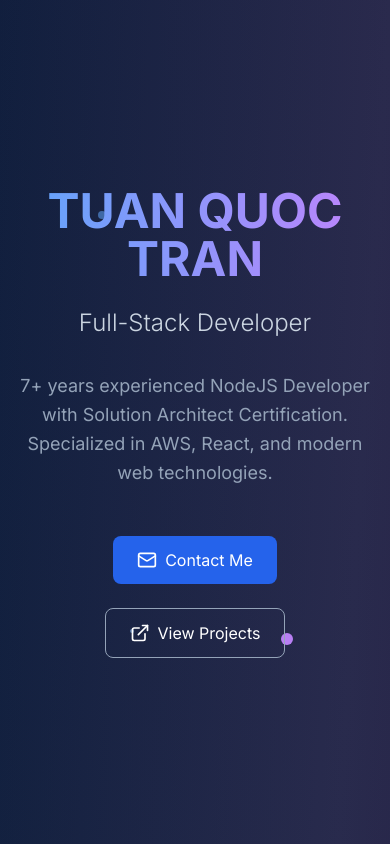
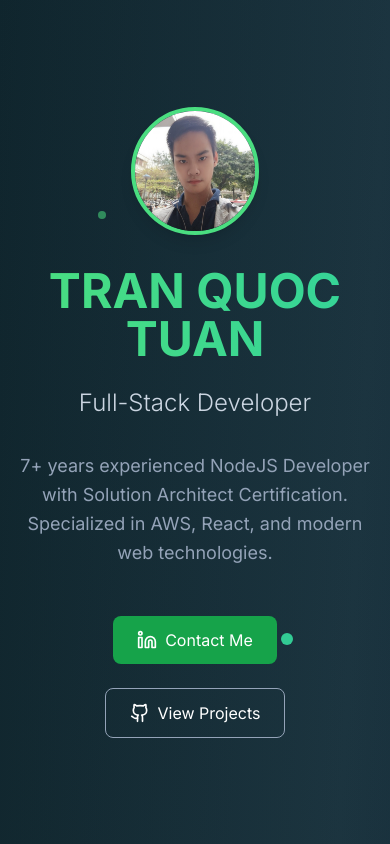
Before and after one commit to tuantran1295/Tuan-Tran-portfolio, a React (Vite) app: page / in a window 390 px wide. Shown: the top 844 px of the page. Built offline with nearby package versions, Linux system fonts and the light colour scheme.

Commit message:
Refactor: Update landing page details
- Changed name to Tran Quoc Tuan.
- Added avatar to landing page.
- Updated contact and project links.
- Changed theme color to green.

```diff
--- a/index.html
+++ b/index.html
@@ -4,11 +4,11 @@
   <head>
     <meta charset="UTF-8" />
     <meta name="viewport" content="width=device-width, initial-scale=1.0" />
-    <title>Tuan Quoc Tran - Full-Stack Developer Portfolio</title>
-    <meta name="description" content="Portfolio of Tuan Quoc Tran - 7+ years experienced Full-Stack Developer specializing in NodeJS, React, AWS, and modern web technologies" />
-    <meta name="author" content="Tuan Quoc Tran" />
+    <title>Tran Quoc Tuan - Full-Stack Developer Portfolio</title>
+    <meta name="description" content="Portfolio of Tran Quoc Tuan - 7+ years experienced Full-Stack Developer specializing in NodeJS, React, AWS, and modern web technologies" />
+    <meta name="author" content="Tran Quoc Tuan" />
 
-    <meta property="og:title" content="Tuan Quoc Tran - Full-Stack Developer Portfolio" />
+    <meta property="og:title" content="Tran Quoc Tuan - Full-Stack Developer Portfolio" />
     <meta property="og:description" content="7+ years experienced NodeJS Developer with Solution Architect Certification. Specialized in AWS, React, and modern web technologies." />
     <meta property="og:type" content="website" />
     <meta property="og:image" content="https://lovable.dev/opengraph-image-p98pqg.png" />
--- a/src/pages/Index.tsx
+++ b/src/pages/Index.tsx
@@ -85,10 +85,19 @@ const Index = () => {
     <div className="min-h-screen bg-gradient-to-br from-slate-900 via-slate-800 to-slate-900 text-white overflow-x-hidden">
       {/* Hero Section */}
       <section className="min-h-screen flex items-center justify-center relative">
-        <div className="absolute inset-0 bg-gradient-to-r from-blue-600/10 to-purple-600/10"></div>
+        <div className="absolute inset-0 bg-gradient-to-r from-green-600/10 to-emerald-600/10"></div>
         <div className={`text-center z-10 px-4 transition-all duration-1000 ${isLoaded ? 'opacity-100 translate-y-0' : 'opacity-0 translate-y-10'}`}>
-          <h1 className="text-5xl md:text-7xl font-bold mb-6 bg-gradient-to-r from-blue-400 to-purple-400 bg-clip-text text-transparent">
-            TUAN QUOC TRAN
+          {/* Avatar */}
+          <div className="mb-8">
+            <img
+              src="/lovable-uploads/fb03a7b4-63d4-4bca-9657-3ef46cb7836e.png"
+              alt="Tran Quoc Tuan"
+              className="w-32 h-32 md:w-40 md:h-40 rounded-full mx-auto object-cover border-4 border-green-400 shadow-lg hover:scale-105 transition-transform duration-300"
+            />
+          </div>
+
+          <h1 className="text-5xl md:text-7xl font-bold mb-6 bg-gradient-to-r from-green-400 to-emerald-400 bg-clip-text text-transparent">
+            TRAN QUOC TUAN
           </h1>
           <h2 className="text-2xl md:text-3xl text-slate-300 mb-8 font-light">
             Full-Stack Developer
@@ -98,12 +107,12 @@ const Index = () => {
             Specialized in AWS, React, and modern web technologies.
           </p>
           <div className="flex flex-wrap justify-center gap-6">
-            <a href="mailto:tuantran1245@gmail.com" className="flex items-center gap-2 bg-blue-600 hover:bg-blue-500 px-6 py-3 rounded-lg transition-all duration-300 hover:scale-105">
-              <Mail size={20} />
+            <a href="https://www.linkedin.com/in/tran-quoc-tuan-b338261b3/" target="_blank" rel="noopener noreferrer" className="flex items-center gap-2 bg-green-600 hover:bg-green-500 px-6 py-3 rounded-lg transition-all duration-300 hover:scale-105">
+              <Linkedin size={20} />
               Contact Me
             </a>
-            <a href="#projects" className="flex items-center gap-2 border border-slate-400 hover:border-white px-6 py-3 rounded-lg transition-all duration-300 hover:scale-105">
-              <ExternalLink size={20} />
+            <a href="https://github.com/tuantran1295" target="_blank" rel="noopener noreferrer" className="flex items-center gap-2 border border-slate-400 hover:border-white px-6 py-3 rounded-lg transition-all duration-300 hover:scale-105">
+              <Github size={20} />
               View Projects
             </a>
           </div>
@@ -111,25 +120,25 @@ const Index = () => {
 
         {/* Animated Background Elements */}
         <div className="absolute inset-0 overflow-hidden pointer-events-none">
-          <div className="absolute top-1/4 left-1/4 w-2 h-2 bg-blue-400 rounded-full animate-pulse"></div>
-          <div className="absolute top-3/4 right-1/4 w-3 h-3 bg-purple-400 rounded-full animate-pulse animation-delay-1000"></div>
-          <div className="absolute bottom-1/4 left-1/3 w-1 h-1 bg-blue-300 rounded-full animate-pulse animation-delay-2000"></div>
+          <div className="absolute top-1/4 left-1/4 w-2 h-2 bg-green-400 rounded-full animate-pulse"></div>
+          <div className="absolute top-3/4 right-1/4 w-3 h-3 bg-emerald-400 rounded-full animate-pulse animation-delay-1000"></div>
+          <div className="absolute bottom-1/4 left-1/3 w-1 h-1 bg-green-300 rounded-full animate-pulse animation-delay-2000"></div>
         </div>
       </section>
 
       {/* Skills Section */}
       <section className="py-20 px-4">
         <div className="max-w-6xl mx-auto">
-          <h2 className="text-4xl font-bold text-center mb-16 bg-gradient-to-r from-blue-400 to-purple-400 bg-clip-text text-transparent">
+          <h2 className="text-4xl font-bold text-center mb-16 bg-gradient-to-r from-green-400 to-emerald-400 bg-clip-text text-transparent">
             Technical Skills
           </h2>
           <div className="grid md:grid-cols-2 lg:grid-cols-4 gap-8">
             {skills.map((skillGroup, index) => {
               const IconComponent = skillGroup.icon;
               return (
-                <div key={skillGroup.category} className={`bg-slate-800/50 backdrop-blur-sm rounded-xl p-6 border border-slate-700 hover:border-blue-500/50 transition-all duration-500 hover:scale-105 ${isLoaded ? 'opacity-100 translate-y-0' : 'opacity-0 translate-y-10'}`} style={{ animationDelay: `${index * 200}ms` }}>
+                <div key={skillGroup.category} className={`bg-slate-800/50 backdrop-blur-sm rounded-xl p-6 border border-slate-700 hover:border-green-500/50 transition-all duration-500 hover:scale-105 ${isLoaded ? 'opacity-100 translate-y-0' : 'opacity-0 translate-y-10'}`} style={{ animationDelay: `${index * 200}ms` }}>
                   <div className="flex items-center gap-3 mb-4">
-                    <IconComponent className="text-blue-400" size={24} />
+                    <IconComponent className="text-green-400" size={24} />
                     <h3 className="text-xl font-semibold">{skillGroup.category}</h3>
                   </div>
                   <div className="space-y-2">
@@ -149,14 +158,14 @@ const Index = () => {
       {/* Projects Section */}
       <section id="projects" className="py-20 px-4 bg-slate-800/30">
         <div className="max-w-6xl mx-auto">
-          <h2 className="text-4xl font-bold text-center mb-16 bg-gradient-to-r from-blue-400 to-purple-400 bg-clip-text text-transparent">
+          <h2 className="text-4xl font-bold text-center mb-16 bg-gradient-to-r from-green-400 to-emerald-400 bg-clip-text text-transparent">
             Featured Projects
           </h2>
           <div className="grid md:grid-cols-2 gap-8">
             {projects.map((project, index) => (
-              <div key={project.title} className={`bg-slate-800/50 backdrop-blur-sm rounded-xl p-6 border border-slate-700 hover:border-blue-500/50 transition-all duration-500 hover:scale-102 hover:-translate-y-2 ${isLoaded ? 'opacity-100 translate-y-0' : 'opacity-0 translate-y-10'}`} style={{ animationDelay: `${index * 300}ms` }}>
+              <div key={project.title} className={`bg-slate-800/50 backdrop-blur-sm rounded-xl p-6 border border-slate-700 hover:border-green-500/50 transition-all duration-500 hover:scale-102 hover:-translate-y-2 ${isLoaded ? 'opacity-100 translate-y-0' : 'opacity-0 translate-y-10'}`} style={{ animationDelay: `${index * 300}ms` }}>
                 <div className="flex justify-between items-start mb-4">
-                  <h3 className="text-xl font-semibold text-blue-400">{project.title}</h3>
+                  <h3 className="text-xl font-semibold text-green-400">{project.title}</h3>
                   <span className="text-sm text-slate-400 flex items-center gap-1">
                     <Calendar size={14} />
                     {project.period}
@@ -165,7 +174,7 @@ const Index = () => {
                 <p className="text-slate-300 mb-4 leading-relaxed">{project.description}</p>
                 <div className="flex flex-wrap gap-2 mb-4">
                   {project.tech.map((tech) => (
-                    <span key={tech} className="text-xs bg-blue-600/20 text-blue-300 px-2 py-1 rounded-full border border-blue-600/30">
+                    <span key={tech} className="text-xs bg-green-600/20 text-green-300 px-2 py-1 rounded-full border border-green-600/30">
                       {tech}
                     </span>
                   ))}
@@ -182,15 +191,15 @@ const Index = () => {
       {/* Experience Section */}
       <section className="py-20 px-4">
         <div className="max-w-4xl mx-auto">
-          <h2 className="text-4xl font-bold text-center mb-16 bg-gradient-to-r from-blue-400 to-purple-400 bg-clip-text text-transparent">
+          <h2 className="text-4xl font-bold text-center mb-16 bg-gradient-to-r from-green-400 to-emerald-400 bg-clip-text text-transparent">
             Work Experience
           </h2>
           <div className="space-y-8">
             {experiences.map((exp, index) => (
-              <div key={exp.company} className={`bg-slate-800/50 backdrop-blur-sm rounded-xl p-6 border border-slate-700 hover:border-blue-500/50 transition-all duration-500 ${isLoaded ? 'opacity-100 translate-x-0' : 'opacity-0 translate-x-10'}`} style={{ animationDelay: `${index * 200}ms` }}>
+              <div key={exp.company} className={`bg-slate-800/50 backdrop-blur-sm rounded-xl p-6 border border-slate-700 hover:border-green-500/50 transition-all duration-500 ${isLoaded ? 'opacity-100 translate-x-0' : 'opacity-0 translate-x-10'}`} style={{ animationDelay: `${index * 200}ms` }}>
                 <div className="flex flex-col md:flex-row md:justify-between md:items-center mb-4">
                   <div>
-                    <h3 className="text-xl font-semibold text-blue-400">{exp.company}</h3>
+                    <h3 className="text-xl font-semibold text-green-400">{exp.company}</h3>
                     <p className="text-slate-300">{exp.role}</p>
                   </div>
                   <span className="text-slate-400 flex items-center gap-1 mt-2 md:mt-0">
@@ -201,7 +210,7 @@ const Index = () => {
                 <ul className="space-y-2">
                   {exp.highlights.map((highlight, idx) => (
                     <li key={idx} className="text-slate-300 flex items-start gap-2">
-                      <span className="text-blue-400 mt-2 block w-1 h-1 bg-blue-400 rounded-full flex-shrink-0"></span>
+                      <span className="text-green-400 mt-2 block w-1 h-1 bg-green-400 rounded-full flex-shrink-0"></span>
                       {highlight}
                     </li>
                   ))}
@@ -215,27 +224,27 @@ const Index = () => {
       {/* Contact Section */}
       <section className="py-20 px-4 bg-slate-800/30">
         <div className="max-w-4xl mx-auto text-center">
-          <h2 className="text-4xl font-bold mb-16 bg-gradient-to-r from-blue-400 to-purple-400 bg-clip-text text-transparent">
+          <h2 className="text-4xl font-bold mb-16 bg-gradient-to-r from-green-400 to-emerald-400 bg-clip-text text-transparent">
             Get In Touch
           </h2>
           <div className="grid md:grid-cols-2 lg:grid-cols-4 gap-8">
-            <div className="bg-slate-800/50 backdrop-blur-sm rounded-xl p-6 border border-slate-700 hover:border-blue-500/50 transition-all duration-300 hover:scale-105">
-              <Mail className="text-blue-400 mx-auto mb-4" size={32} />
+            <div className="bg-slate-800/50 backdrop-blur-sm rounded-xl p-6 border border-slate-700 hover:border-green-500/50 transition-all duration-300 hover:scale-105">
+              <Mail className="text-green-400 mx-auto mb-4" size={32} />
               <h3 className="font-semibold mb-2">Email</h3>
               <p className="text-slate-300 text-sm break-all">tuantran1245@gmail.com</p>
             </div>
-            <div className="bg-slate-800/50 backdrop-blur-sm rounded-xl p-6 border border-slate-700 hover:border-blue-500/50 transition-all duration-300 hover:scale-105">
-              <MapPin className="text-blue-400 mx-auto mb-4" size={32} />
+            <div className="bg-slate-800/50 backdrop-blur-sm rounded-xl p-6 border border-slate-700 hover:border-green-500/50 transition-all duration-300 hover:scale-105">
+              <MapPin className="text-green-400 mx-auto mb-4" size={32} />
               <h3 className="font-semibold mb-2">Location</h3>
               <p className="text-slate-300 text-sm">Vietnam</p>
             </div>
-            <div className="bg-slate-800/50 backdrop-blur-sm rounded-xl p-6 border border-slate-700 hover:border-blue-500/50 transition-all duration-300 hover:scale-105">
-              <Code className="text-blue-400 mx-auto mb-4" size={32} />
+            <div className="bg-slate-800/50 backdrop-blur-sm rounded-xl p-6 border border-slate-700 hover:border-green-500/50 transition-all duration-300 hover:scale-105">
+              <Code className="text-green-400 mx-auto mb-4" size={32} />
               <h3 className="font-semibold mb-2">Experience</h3>
               <p className="text-slate-300 text-sm">7+ Years</p>
             </div>
-            <div className="bg-slate-800/50 backdrop-blur-sm rounded-xl p-6 border border-slate-700 hover:border-blue-500/50 transition-all duration-300 hover:scale-105">
-              <Settings className="text-blue-400 mx-auto mb-4" size={32} />
+            <div className="bg-slate-800/50 backdrop-blur-sm rounded-xl p-6 border border-slate-700 hover:border-green-500/50 transition-all duration-300 hover:scale-105">
+              <Settings className="text-green-400 mx-auto mb-4" size={32} />
               <h3 className="font-semibold mb-2">Certification</h3>
               <p className="text-slate-300 text-sm">Solution Architect</p>
             </div>
@@ -245,8 +254,8 @@ const Index = () => {
             <p className="text-slate-300 mb-8 text-lg">
               Ready to bring your next project to life? Let's connect and discuss how I can help.
             </p>
-            <a href="mailto:tuantran1245@gmail.com" className="inline-flex items-center gap-2 bg-gradient-to-r from-blue-600 to-purple-600 hover:from-blue-500 hover:to-purple-500 px-8 py-3 rounded-lg transition-all duration-300 hover:scale-105 font-semibold">
-              <Mail size={20} />
+            <a href="https://www.linkedin.com/in/tran-quoc-tuan-b338261b3/" target="_blank" rel="noopener noreferrer" className="inline-flex items-center gap-2 bg-gradient-to-r from-green-600 to-emerald-600 hover:from-green-500 hover:to-emerald-500 px-8 py-3 rounded-lg transition-all duration-300 hover:scale-105 font-semibold">
+              <Linkedin size={20} />
               Start a Conversation
             </a>
           </div>
@@ -257,7 +266,7 @@ const Index = () => {
       <footer className="py-8 px-4 border-t border-slate-700">
         <div className="max-w-6xl mx-auto text-center">
           <p className="text-slate-400">
-            © 2025 Tuan Quoc Tran. Crafted with passion and modern web technologies.
+            © 2025 Tran Quoc Tuan. Crafted with passion and modern web technologies.
           </p>
         </div>
       </footer>
```
Also changed, not shown: public/lovable-uploads/fb03a7b4-63d4-4bca-9657-3ef46cb7836e.png (added).
